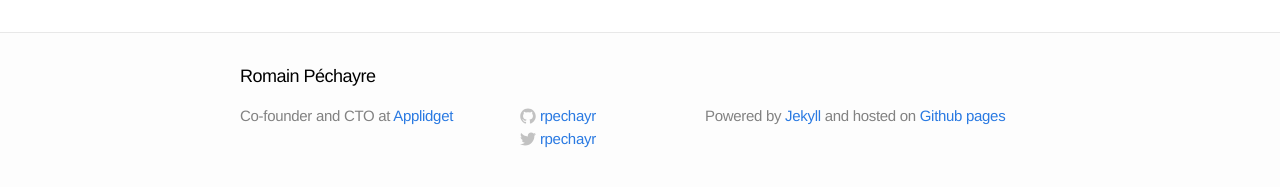
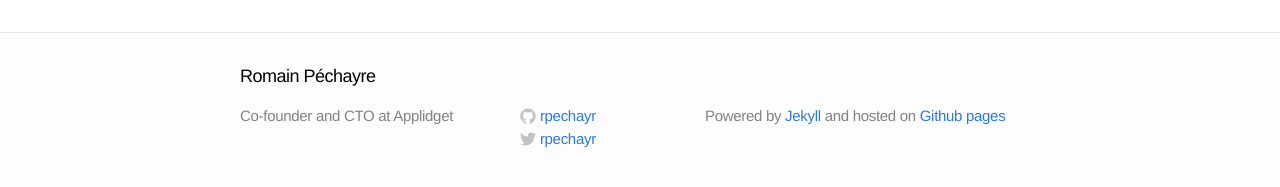
Before and after one commit to rpechayr/old-www, a Jekyll site: the page built from about.md, in a window 1280 px wide. Shown: the part 402-589 px from the top of the page. Built offline with Jekyll 4.4.1, drawn with Linux system fonts in a browser that asks for light colours; part of the change alters nothing that is shown.

```diff
--- a/_config.yml
+++ b/_config.yml
@@ -1,7 +1,7 @@
 # Site settings
 title: Romain Péchayre
 email: rpechayr@gmail.com
-description: "Co-founder and CTO at <a href='http://www.applidget.com'>Applidget</a>"
+description: "Co-founder and CTO at Applidget"
 baseurl: ""
 url: "http://romain.pechayre.me"
 twitter_username: rpechayr
```
